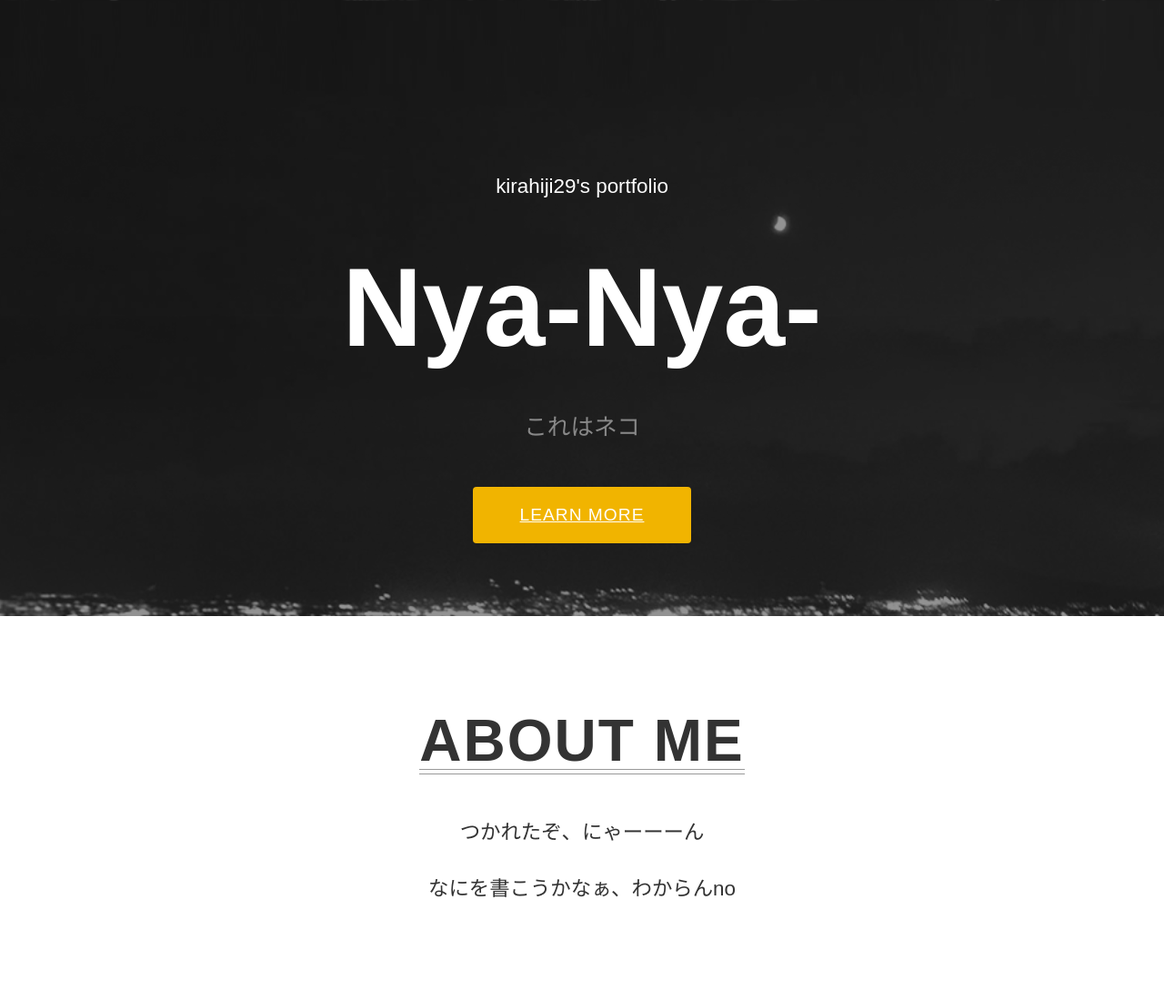
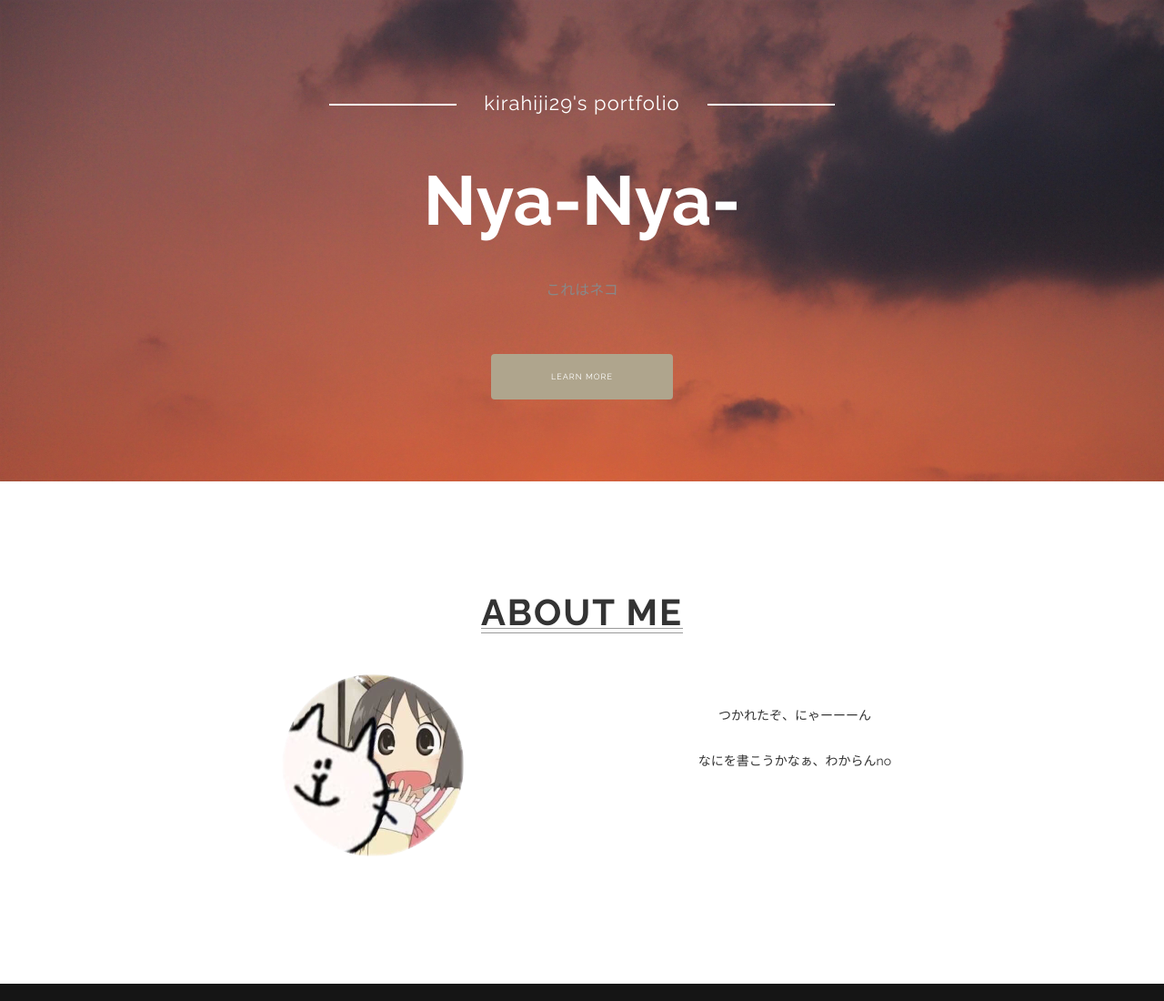
Before and after one commit to kirahiji/kirahiji.github.io, a plain HTML site: page index.html in a window 1280 px wide. Shown: the whole page at 91% size. Drawn offline with Linux system fonts and the light colour scheme.

Commit message:
アイコン位置など微調整

```diff
--- a/css/style.css
+++ b/css/style.css
@@ -1,39 +1,57 @@
-@charset "UTF-8"
+@charset "UTF-8";
 
 html{
-  font-size:62.5%
+  font-size:62.5%;
 }
-*,*before,*::after{
-  box-siziong:border-box;
+body{
+  background: #151515 url('../images/夕方.JPG') no-repeat fixed left bottom;
+  background-size: cover;
+  color: #fff;
+  text-align: center;
+  font-size: 1.4rem;
+  font-family: Raleway, "Hiragino Kaku Gothic ProN", Meiryo, sans-serif;
+}
+*, *::before, *::after {
+  box-sizing: border-box;
 }
 
-body{
-  background:#151515 url('../images/bg.png')no-repeat fixed left bottom;
-  background-size:cover;
-  color: #fff;
-  text-align:center;
-  font-size:1.4rem;
-  font-family:"Hiragino Kaku Gothic ProN",Meiryo,sans-serif:
+/*オレンジボタンでaboutmeに飛ぶよ*/
+.button{
+  display:inline-block;
+  width:200px;
+  padding:20px;
+  border-radius:4px;
+  background-color:#afa58d;
+  color:#fff;
+  text-decoration:none;
+  letter-spacing:1px;
+  font-size:0.9rem;
+}
+.button:hover{
+  opacity:0.9;
+}
+.buttons .button{
+  margin:10px;
 }
 
+/* ヘッダー */
 .header{
-  padding:170px 30px 80px;
+  padding:100px 30px 80px;
 }
-
 .site-title-sub{
   margin:0 0 30px;
   letter-spacing:1px;
   font-size:2.2rem;
 }
 .site-title-sub::before,
-.site-title-sub::after{
-  content:'';
-  display:inline-block:
+.site-title-sub::after {
+  content: '';
+  display: inline-block;
   width:140px;
   height:2px;
   margin:0 30px;
   background-color:#fff;
-  vertical-aligin:middle;
+  vertical-align:middle;
 }
 .site-title{
   margin:50px 0 40px;
@@ -44,51 +62,51 @@ body{
   color:#888;
   font-size:1.6rem;
 }
-/*オレンジボタンでaboutmeに飛ぶよ*/
-.button{
-  display:inline-block;
-  width:200px;
-  padding:20px;
-  border-radius:4px;
-  background-color:#f1b400;
-  color:#fff;
-  text decoration:none;
-  letter-spacing:1px;
-  font-size:1.2rem;
-}
-.button:hover{
-  opacity:0.9;
-}
+
 
 /*aboutme*/
 /*外枠だよ*/
 .about{
-  padding:80px 30px;
+  padding:100px 30px;
   background-color:#fff;
   color:#333;
 }
 /*見出し*/
 .heading{
-  position:relative;
-  display:inline-block;
-  margin:20px 0 15px;
-  letter-spacing:2px;
-  font-size:4rem;
+  position: relative;
+  display: inline-block;
+  margin: 20px 0 15px;
+  letter-spacing: 2px;
+  font-size: 4rem;
 }
 .heading::before,
-.heading::after{
-  content:'';
-  position:absolute;
-  right:0;
-  bottom:0;
-  left:0;
-  border-bottom:1px solid #999;
+.heading::after {
+  content: '';
+  position: absolute;
+  right: 0;
+  bottom: 0;
+  left: 0;
+  border-bottom: 1px solid #999;
 }
 .heading::before{
   bottom:5px;
 }
+
 /*自己紹介文*/
+.text{
+  padding: 20px 30px 250px;
+  /* aboutmeとの間の長さ：横幅：下から */
+}
+.nano{
+  display:inline-block;
+  width: 200px;
+
+
+}
 .about-text{
   margin:30px 0;
-  line=height:2.5;
 }
+
+.text .nano{
+  margin: 10px;
+}
--- a/index.html
+++ b/index.html
@@ -2,16 +2,16 @@
 <html lang="ja">
 
 <head>
-	<meta charset="utf-8">
+	<meta charset="UTF-8">
 	<title>シングルページレイアウト</title>
-	<link href="https://fonts.googleapis.com/css?family=Raleway:400,700" rel="stylesheet">
+	<link href="https://fonts.googleapis.com/css?family=Raleway:700,400" rel="stylesheet">
 <link rel="stylesheet" href="css/normalize.css">
 <link rel="stylesheet" href="css/style.css">
 </head>
 
 <body>
 <header class="header">
-	<p class"site-title-sub">kirahiji29's portfolio</p>
+	<p class="site-title-sub">kirahiji29's portfolio</p>
 	<h1 class="site-title">Nya-Nya-</h1>
 	<p class="site-description">これはネコ</p>
 	<div class="buttons">
@@ -20,12 +20,17 @@
 </header>
 <section class="about" id="about">
 	<h2 class="heading">ABOUT ME</h2>
-	<p class="about-text">
+<div class="text">
+<img class="nano" src="images/nano.png" alt="" width="200"  style="position:absolute;  left:300px;" />
+<div class="about-text" style="position:absolute;  right:300px;" >
+	<p>
 		つかれたぞ、にゃーーーん<br>
 	</p>
 	<p class="about-text">
 		なにを書こうかなぁ、わからんno<br>
 	</p>
+</div>
+</div>
 </section>
 <section class="study">
 </section>
```
Also changed, not shown: images/nano.PNG (added), images/夕方.JPG (added).
